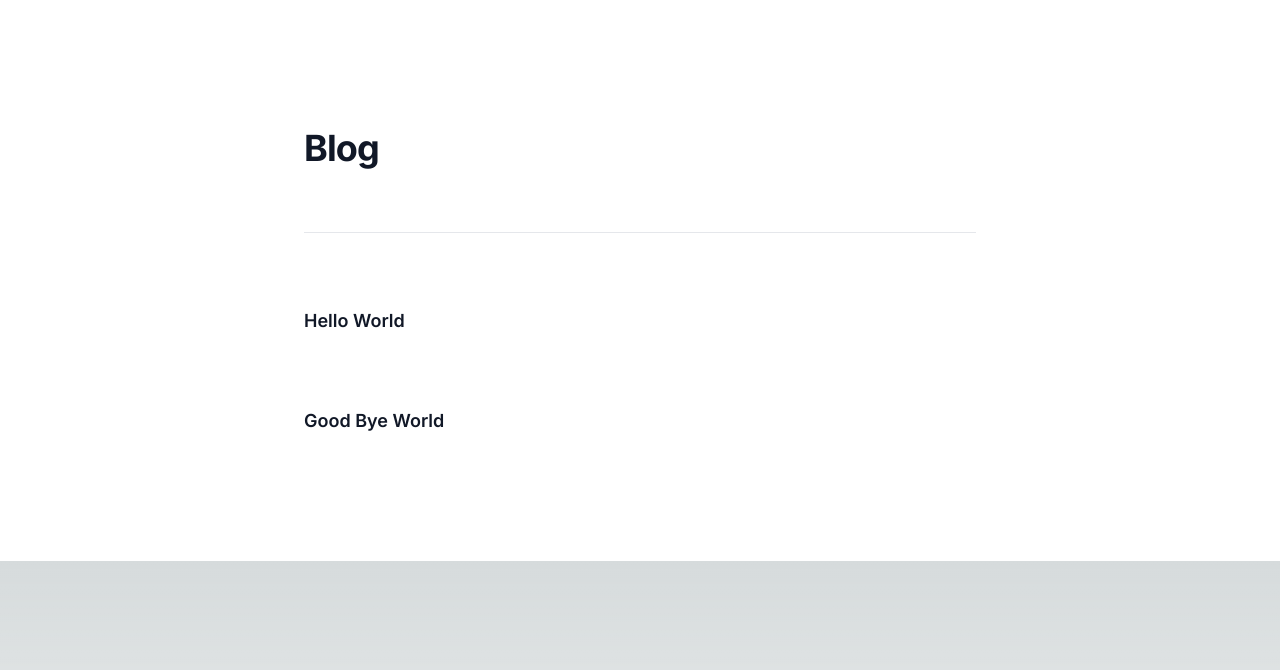
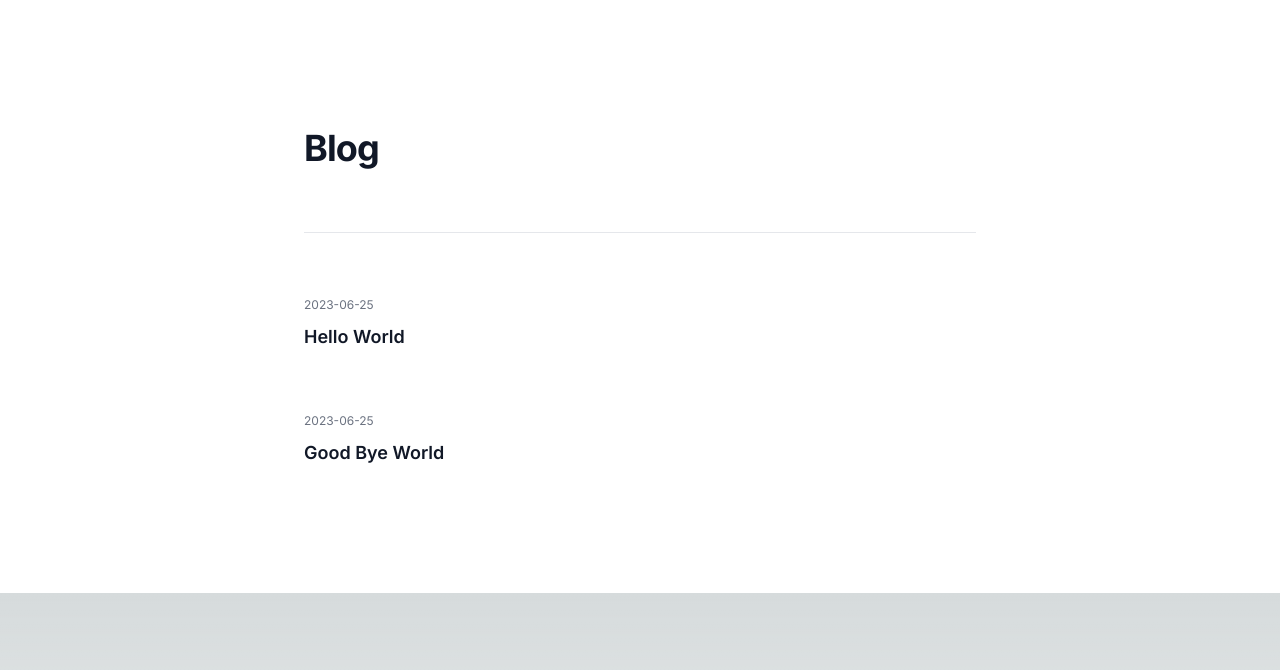
Before and after one commit to tmasuyama1114/nextjs-app-router-blog, a Next.js app: page / in a window 1280 px wide. Shown: the top 670 px of the page. Built offline with nearby package versions, Linux system fonts and the light colour scheme.

Commit message:
Add post date to blog section

```diff
--- a/app/page.js
+++ b/app/page.js
@@ -32,6 +32,9 @@ export default function Blogs() {
                 className="flex max-w-xl flex-col items-start justify-between"
               >
                 <div className="group relative">
+                  <div class="flex items-center gap-x-4 text-xs">
+                    <div class="text-gray-500">{post.frontmatter.date}</div>
+                  </div>
                   <h3 className="mt-3 text-lg font-semibold leading-6 text-gray-900 group-hover:text-gray-600">
                     <Link
                       href={`/blog/${post.slug}`}
```
